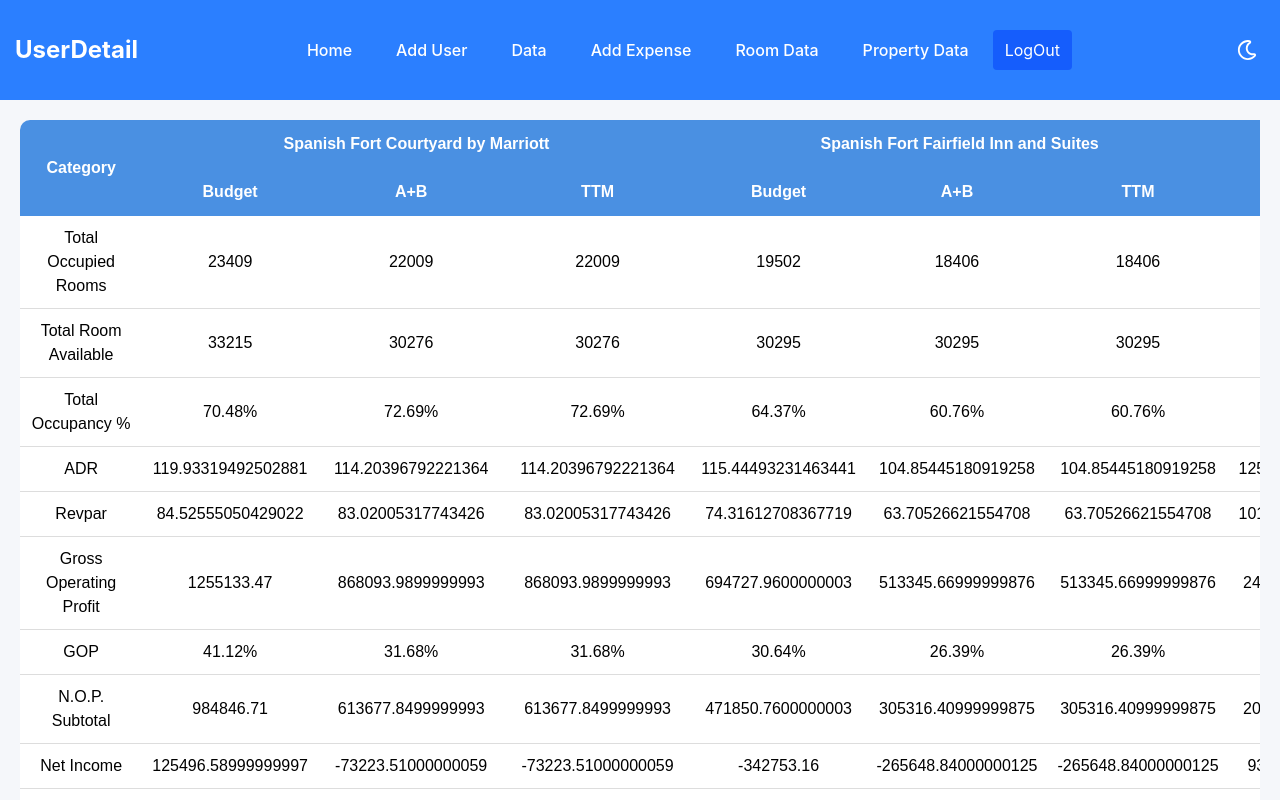
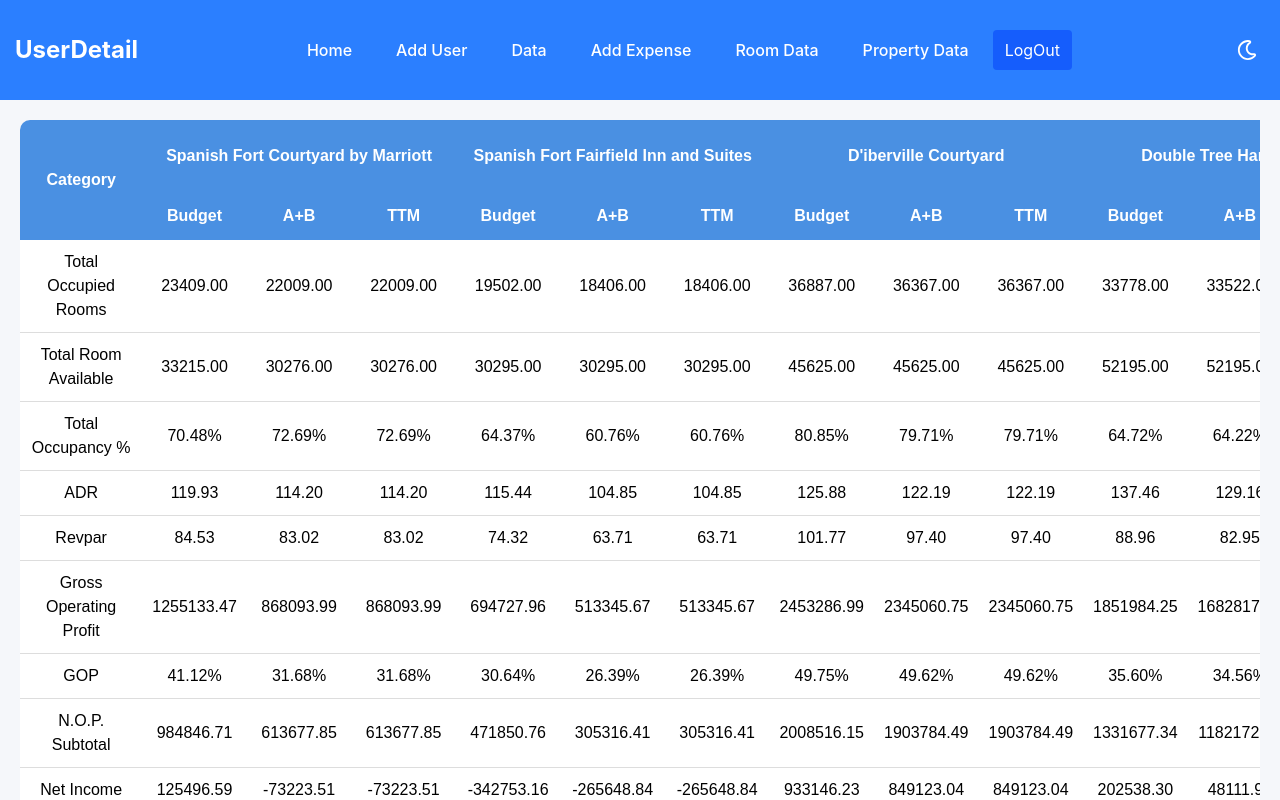
Before and after one commit to Bansi1705/newDemo, a React (Vite) app: page /propertyData in a window 1280 px wide. Shown: the top 800 px of the page. Built offline with nearby package versions, Linux system fonts and the light colour scheme; data requests are answered from the project's data file; sample sign-in values are in the browser's storage.

Commit message:
[BC][digit Changes done]

```diff
--- a/src/Pages/PropertyData.tsx
+++ b/src/Pages/PropertyData.tsx
@@ -5,6 +5,7 @@
 import { Apiservice } from "../Services/ApiService";
 import { toast } from "react-toastify";
 import { CONSTANT } from "../Services/Constant";
+import { COMMON_SERVICES } from "../Services/CommonService/CommonServices";
 
 interface DepartmentData {
   categoryName: string;
@@ -164,9 +165,21 @@
 
                       return (
                         <Fragment key={property.propertyName}>
-                          <td>{department?.departmentTotalBudget ?? "-"}</td>
-                          <td>{department?.ab ?? "-"}</td>
-                          <td>{department?.ttm ?? "-"}</td>
+                          <td>
+                            {COMMON_SERVICES.formatropertyPValue(
+                              department?.departmentTotalBudget,
+                            )}
+                          </td>
+                          <td>
+                            {COMMON_SERVICES.formatropertyPValue(
+                              department?.ab,
+                            )}
+                          </td>
+                          <td>
+                            {COMMON_SERVICES.formatropertyPValue(
+                              department?.ttm,
+                            )}
+                          </td>
                         </Fragment>
                       );
                     })}
--- a/src/Services/CommonService/CommonServices.ts
+++ b/src/Services/CommonService/CommonServices.ts
@@ -82,4 +82,16 @@
 
     return value;
   },
+
+  formatropertyPValue(value: number | string | undefined) {
+    if (value === undefined || value === null) return "-";
+
+    if (typeof value === "string" && value.includes("%")) {
+      const num = parseFloat(value);
+      return !isNaN(num) ? `${num.toFixed(2)}%` : value;
+    }
+
+    const num = Number(value);
+    return !isNaN(num) ? num.toFixed(2) : "-";
+  },
 };
--- a/src/Services/CommonService/ConstantMimeType.ts
+++ /dev/null
@@ -1,6 +0,0 @@
-export const MIME_TYPES = {
-  IMAGE: "image/",
-  PDF: "application/pdf",
-  XLSX: "application/vnd.openxmlformats-officedocument.spreadsheetml.sheet",
-  XLS: "application/vnd.ms-excel",
-};
```
